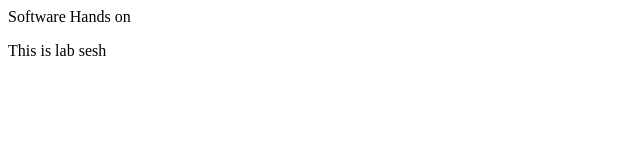
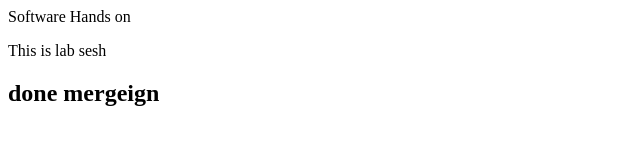
Before and after one commit to Rea7per-r/Local-Repo, a plain HTML site: page index.html in a window 1280 px wide. Shown: the whole page, without its empty margins (0-640 px from the left). Drawn offline with Linux system fonts and the light colour scheme.

Commit message:
after merging

```diff
--- a/index.html
+++ b/index.html
@@ -8,6 +8,6 @@
 <body>
     <header>Software Hands on</header>
     <p>This is lab sesh</p>
-
+    <h2>done mergeign</h2>
 </body>
 </html>
```
